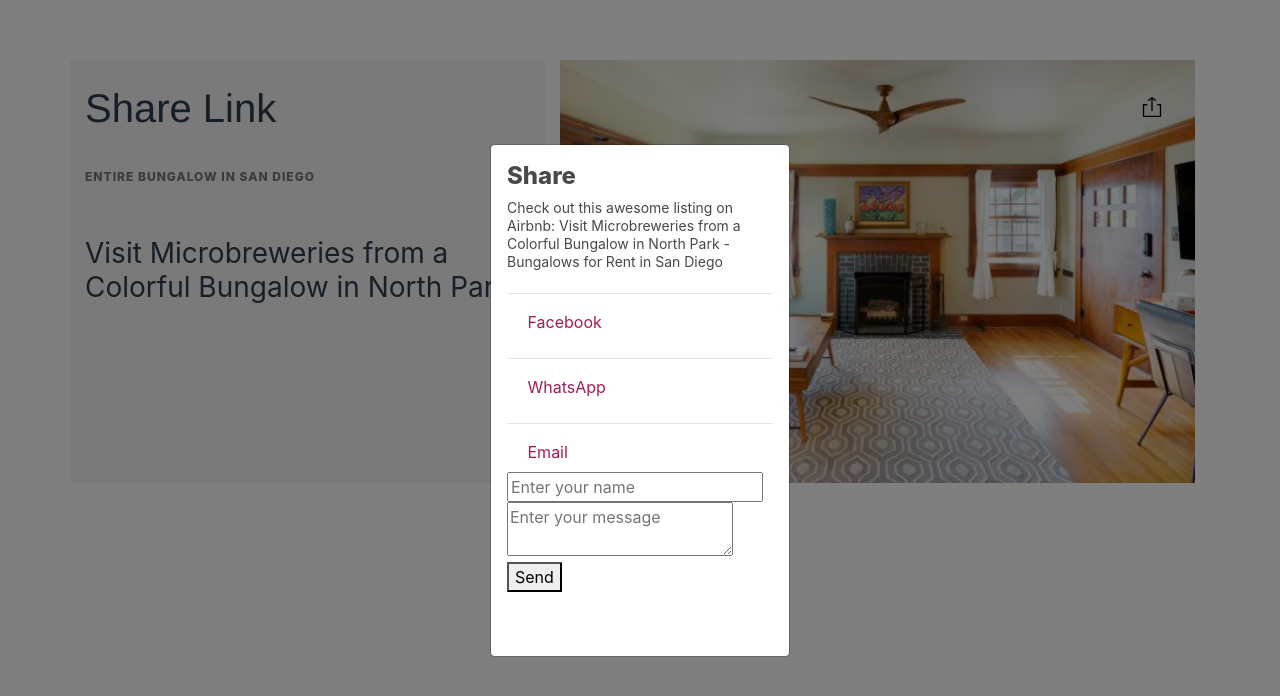
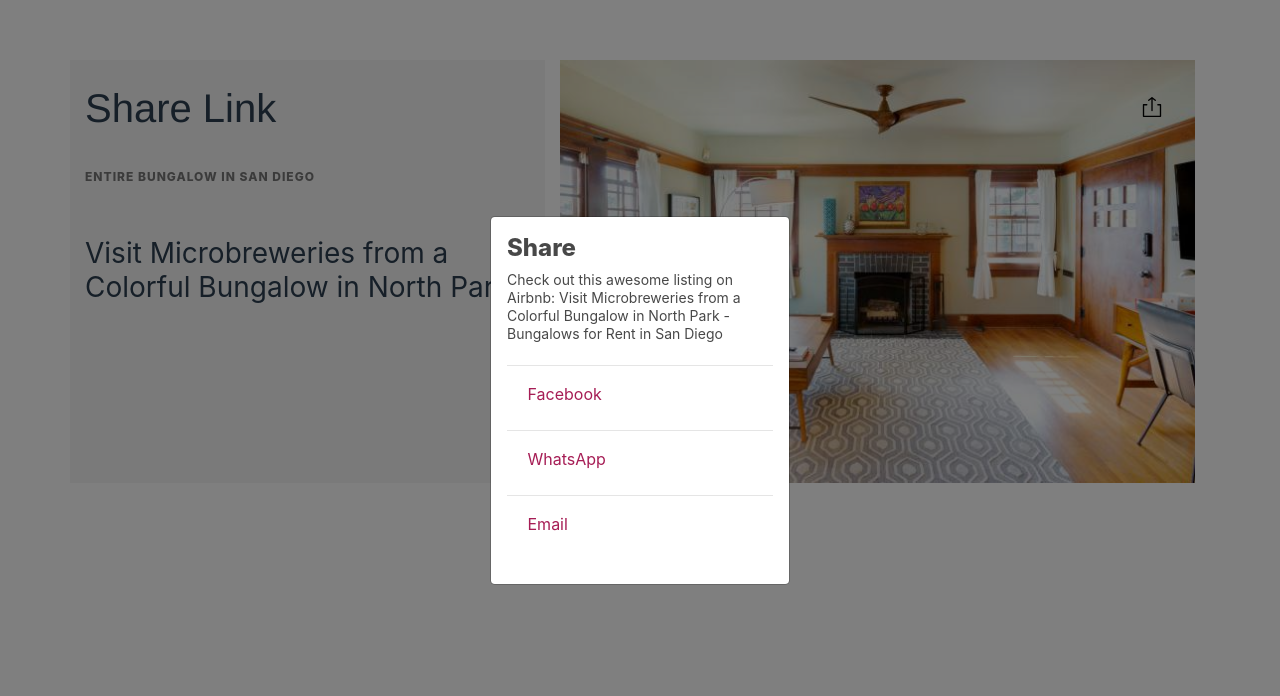
Before and after one commit to Sergii5854/social-share, a Vue app: page / in a window 1280 px wide. Both pictures are taken after a click on the button 1152 px from the left and 107 px from the top of the page. Shown: the top 696 px of the page. Built offline with nearby package versions, Linux system fonts and the light colour scheme; some icons are missing.

Commit message:
change email

```diff
--- a/src/components/sharelinks/Email.vue
+++ b/src/components/sharelinks/Email.vue
@@ -6,11 +6,6 @@
     <icon name="envelope-square" :scale="scale" color="#ff4343"></icon>
     {{name}}
   </label>
-    <form action="https://airform.io/bondarenko.sergii.i@gmail.com" method="post">
-  <input type="text" name="name" placeholder="Enter your name">
-  <textarea name="message" placeholder="Enter your message"></textarea>
-  <button>Send</button>
-</form>
     </span>
 </template>
 
@@ -19,16 +14,17 @@
     import 'vue-awesome/icons/envelope-square';
     import Icon from 'vue-awesome/components/Icon';
     import PopupCenter from '../../utils/PopupCenter';
+
     export default {
         name: 'email',
         methods: {
             emailLink(url, {subject, body}) {
 
-//                    let shareUrl =   'mailto:' +
-//                    objectToGetParams({
-//                        subject,
-//                        body: body || url
-//                    })
+                let shareUrl = 'mailto:' +
+                    objectToGetParams({
+                        subject,
+                        body: body || url
+                    })
 //                PopupCenter(shareUrl, 'title', 500, 500)
 
             }
@@ -71,9 +67,11 @@
         font-size: 16px;
         transition: 3s;
     }
-  span svg{
+
+    span svg {
         margin: -5px 5px 0 0;
     }
+
     label:hover {
         text-decoration: underline;
     }
```
Lines whose indentation alone changed are shown as unchanged.
